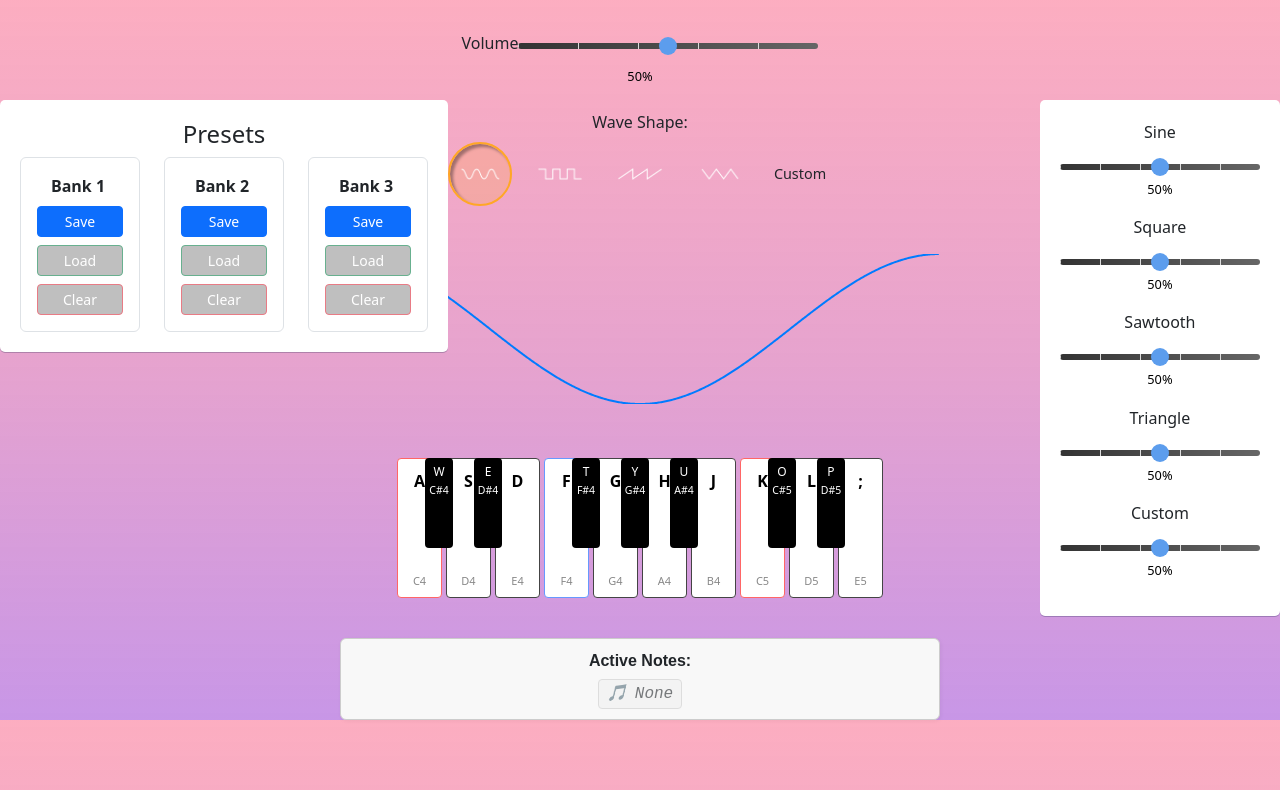
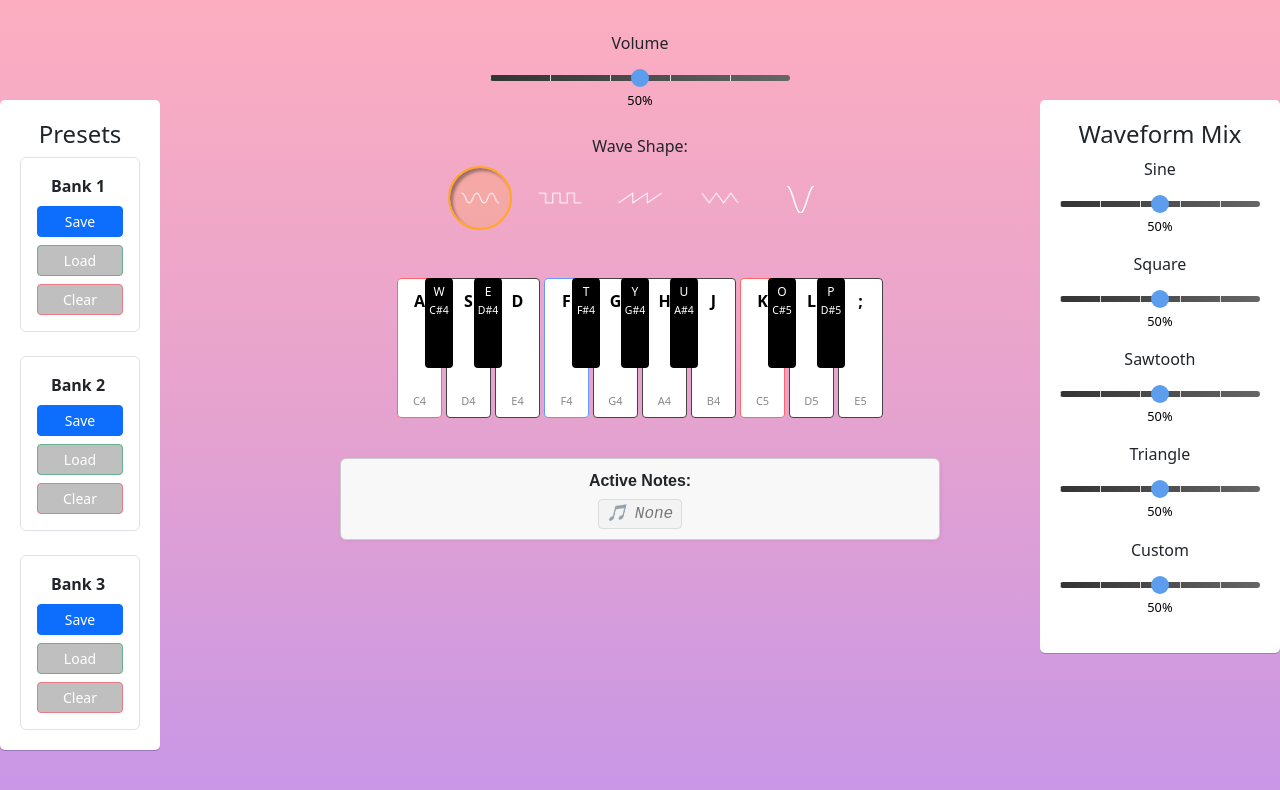
Before and after one commit to nchemsak/ewavestudio-vue, a Vue app: page / in a window 1280 px wide. Shown: the top 790 px of the page. Built offline with nearby package versions, Linux system fonts and the light colour scheme; grey boxes are pictures that could not be loaded.

Commit message:
update keyboard and custom waveform

```diff
--- a/src/assets/styles/main.css
+++ b/src/assets/styles/main.css
@@ -21,7 +21,7 @@ body {
   box-sizing: border-box;
 }
 
-/* html, */
+html,
 body {
   width: 100%;
   min-height: 100%; /* ensures it covers at least viewport */
@@ -1904,7 +1904,7 @@ input[type="range"]::-webkit-slider-runnable-track {
   transition:
     background-color 0.2s,
     border-color 0.2s;
-  display: flex;
+  /* display: flex; */
   align-items: center;
   justify-content: center;
   width: 64px;
@@ -1917,7 +1917,7 @@ input[type="range"]::-webkit-slider-runnable-track {
 }
 
 .waveform-option .text-center {
-  font-weight: 500;
+  font-weight: 400;
   font-size: 0.9rem;
 }
 
@@ -2066,9 +2066,8 @@ input[type="range"]:active::-ms-thumb {
   z-index: 100;
 }
 
-
 #waveformMixSliders {
-   position: fixed;
+  position: fixed;
   top: 100px; /* Distance from top of viewport */
   right: 0px; /* Distance from left of viewport */
   padding: 20px;
@@ -2078,3 +2077,36 @@ input[type="range"]:active::-ms-thumb {
   box-shadow: 0 1px 0 rgba(9, 30, 66, 0.25);
   z-index: 100;
 }
+
+/* #waveformPreview {
+	border-radius: 50%;
+	background: #fff;
+	box-shadow: 0 0 2px rgba(0,0,0,0.2);
+} */
+
+.custom-wave-box {
+  padding-top: 12px;
+}
+
+/* .wave-label {
+  font-size: 0.75rem;
+  font-weight: 400;
+} */
+
+
+.key.active {
+  background-color: #f7c18b; /* orangish beige */
+  box-shadow: inset 0 0 10px rgba(0, 0, 0, 0.3);
+  transition: background-color 0.1s ease;
+}
+
+.upper-key.active {
+  background-color: #f2726f; /* reddish-orange */
+  box-shadow: 0 0 10px rgba(0, 0, 0, 0.5);
+  transition: background-color 0.1s ease;
+}
+
+.keyboard .key,
+.keyboard .upper-key {
+  transition: background-color 0.1s ease, box-shadow 0.1s ease;
+}
--- a/src/components/ComputerKeyboard.vue
+++ b/src/components/ComputerKeyboard.vue
@@ -2,7 +2,7 @@
 	<div id="piano" class="p-3 computer-keyboard">
 		<!-- Volume Slider -->
 		<div class="mb-4">
-			<label for="volume" class="form-label">Volume</label>
+			<label for="volume" class="form-label">Volume</label><br />
 			<input type="range" min="0" max="1" step="0.01" class="form-range styled-slider" id="volume"
 				v-model="volume" />
 			<div class="slider-percentage" id="label-volume">{{ volumeLabel }}</div>
@@ -17,8 +17,12 @@
 					<template v-if="wave !== 'custom'">
 						<img :src="`images/${wave}1.png`" :alt="`${wave} waveform`" />
 					</template>
+					<!-- Inside waveform-option for 'custom' -->
 					<template v-else>
-						<div class="custom-wave-box text-center px-3 py-2">Custom</div>
+						<div class="custom-wave-box text-center">
+							<canvas id="waveformPreview" width="27" height="27"
+								style="max-width: 27px; max-height: 27px;"></canvas>
+						</div>
 					</template>
 				</div>
 			</div>
@@ -40,11 +44,11 @@
 			<button type="button" class="btn btn-outline-secondary mt-3" @click="resetHarmonics">Reset
 				Harmonics</button>
 		</div>
-		<canvas id="waveformCanvas" width="600" height="150" class="mt-4"></canvas>
 
 
 		<!-- Waveform Mix Sliders -->
 		<div id="waveformMixSliders">
+			<h4>Waveform Mix</h4>
 			<div v-for="wave in waveformMixes" :key="wave.id" class="mb-3 slider-wrapper">
 				<label :for="`mix-${wave.id}`" class="form-label">{{ wave.label }}</label>
 				<input type="range" min="0" max="1" step="0.01" class="form-range styled-slider" :id="`mix-${wave.id}`"
@@ -56,7 +60,7 @@
 		<!-- Preset Banks -->
 		<div class="preset-banks">
 			<h4>Presets</h4>
-			<div class="d-flex gap-4">
+			<div class="d-flex flex-column gap-4">
 				<div v-for="(bank, index) in banks" :key="'bank-' + index" class="bank-card p-3 border rounded"
 					:class="{ 'active-bank': activeBankIndex === index }" style="width: 120px;">
 					<div class="mb-2">
@@ -158,6 +162,7 @@ const resetHarmonics = () => {
 };
 
 const noteFrequencies = {
+
 	C4: 261.63, 'C#4': 277.18, D4: 293.66, 'D#4': 311.13, E4: 329.63,
 	F4: 349.23, 'F#4': 369.99, G4: 392.00, 'G#4': 415.30,
 	A4: 440.00, 'A#4': 466.16, B4: 493.88,
@@ -233,32 +238,46 @@ const keyMap = Object.fromEntries(keyboardNotes.flatMap(k => k.sharp ? [[k.id, k
 function onKeyMouseDown(id) {
 	isMouseDown.value = true;
 	const note = keyMap[id];
-	if (note && !isNoteActive(note)) playNote(note);
+	if (note && !isNoteActive(note)) {
+		playNote(note);
+		document.getElementById(id)?.classList.add('active');
+	}
 }
+
 function onKeyMouseUp(id) {
 	const note = keyMap[id];
 	if (note) stopNote(note);
+	document.getElementById(id)?.classList.remove('active');
 }
+
 function onKeyMouseEnter(id) {
 	if (!isMouseDown.value) return;
 	const note = keyMap[id];
-	if (note && !isNoteActive(note)) playNote(note);
+	if (note && !isNoteActive(note)) {
+		playNote(note);
+		document.getElementById(id)?.classList.add('active');
+	}
 }
+
 
 onMounted(() => {
 	window.addEventListener('keydown', e => {
 		if (isTyping.value) return;
-		if (e.ctrlKey || e.metaKey || e.altKey) return; // skip if using shortcut keys such as Ctrl + D
-		if (!['Tab', 'Enter', ' '].includes(e.key)) {
-			const note = keyMap[e.code];
-			if (note && !isNoteActive(note)) playNote(note);
+
+		// Avoid sticking notes for key combos
+		if (e.ctrlKey || e.metaKey || e.altKey) return;
+
+		const note = keyMap[e.code];
+		if (note && !isNoteActive(note)) {
+			playNote(note);
+			document.getElementById(e.code)?.classList.add('active');
 		}
 	});
 
 	window.addEventListener('keyup', e => {
-		if (e.ctrlKey || e.metaKey || e.altKey) return; // skip if using shortcut keys such as Ctrl + D
 		const note = keyMap[e.code];
 		if (note) stopNote(note);
+		document.getElementById(e.code)?.classList.remove('active');
 	});
 
 	window.addEventListener('mousedown', () => isMouseDown.value = true);
@@ -275,21 +294,26 @@ function isNoteActive(note) {
 	return activeOscillators.has(note);
 }
 
-
-function drawWaveformFromReal(real) {
-	const canvas = document.getElementById('waveformCanvas');
+function drawWaveformFromReal(real, canvasId = 'waveformPreview') {
+	const canvas = document.getElementById(canvasId);
 	if (!canvas) return;
 
+	const dpr = window.devicePixelRatio || 1;
+	const width = 27;
+	const height = 27;
+	canvas.width = width * dpr;
+	canvas.height = height * dpr;
+	canvas.style.width = width + 'px';
+	canvas.style.height = height + 'px';
+
 	const ctx = canvas.getContext('2d');
-	ctx.clearRect(0, 0, canvas.width, canvas.height);
+	ctx.setTransform(dpr, 0, 0, dpr, 0, 0);
 
-	const width = canvas.width;
-	const height = canvas.height;
 	const midY = height / 2;
 	const samples = 512;
 	const waveform = new Array(samples).fill(0);
 
-	// Build waveform from real harmonics
+	// Build waveform from harmonics
 	for (let i = 1; i < real.length; i++) {
 		const amp = real[i];
 		for (let j = 0; j < samples; j++) {
@@ -302,17 +326,19 @@ function drawWaveformFromReal(real) {
 	const max = Math.max(...waveform.map(Math.abs)) || 1;
 	const normalized = waveform.map(v => v / max);
 
-	// Draw waveform
+	// Draw
+	ctx.clearRect(0, 0, canvas.width, canvas.height);
 	ctx.beginPath();
 	ctx.moveTo(0, midY - normalized[0] * midY);
 	for (let x = 1; x < samples; x++) {
 		const y = midY - normalized[x] * midY;
 		ctx.lineTo((x / samples) * width, y);
 	}
-	ctx.strokeStyle = '#007bff';
-	ctx.lineWidth = 2;
+	ctx.strokeStyle = '#ffffff';
+	ctx.lineWidth = 1.5;
 	ctx.stroke();
 }
+
 
 // Re-render waveform whenever harmonics change
 watchEffect(() => {
@@ -322,6 +348,7 @@ watchEffect(() => {
 onMounted(() => {
 	drawWaveformFromReal(customReal.value);
 });
+
 
 function updateHarmonic(index, value) {
 	customReal.value[index] = parseFloat(value);
```
